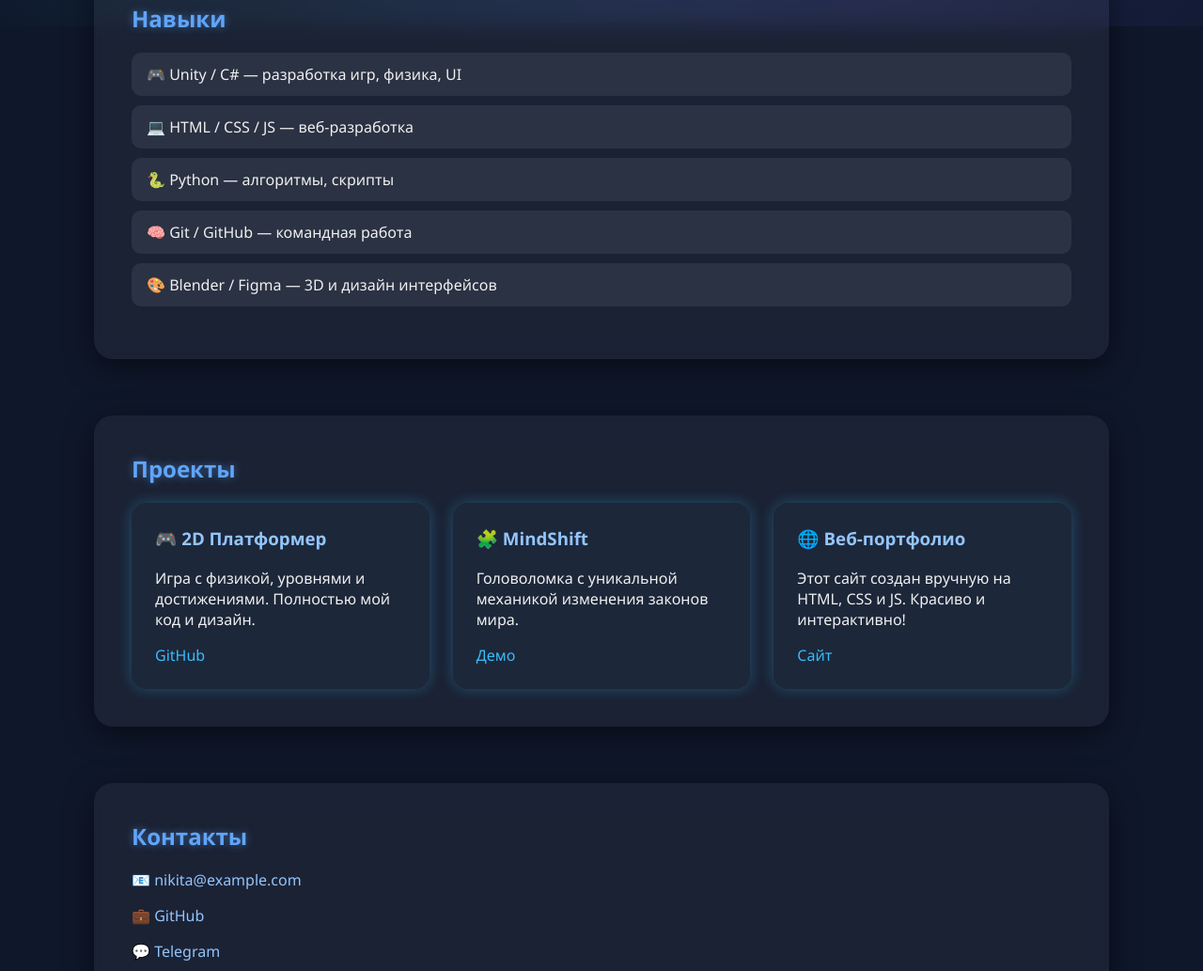
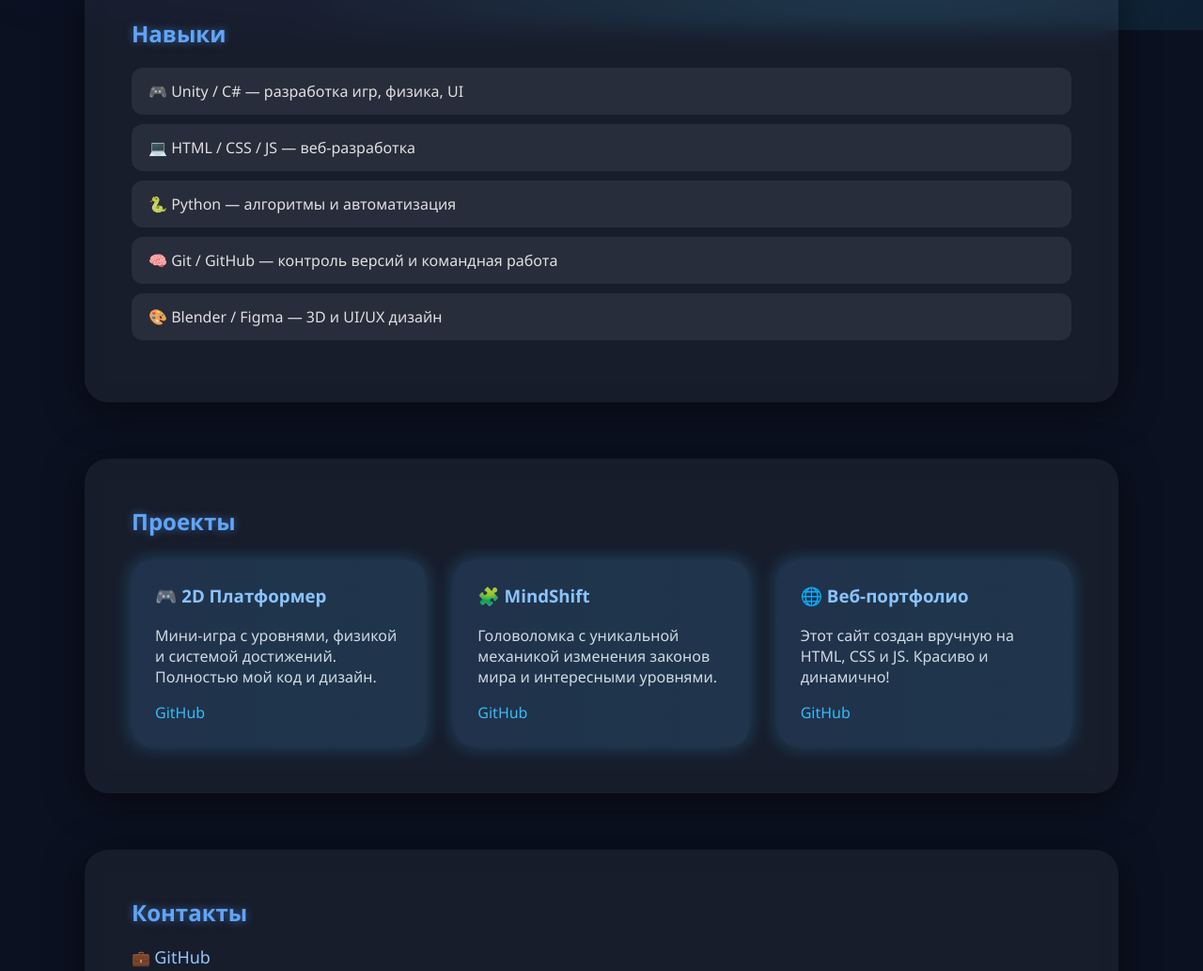
Before and after one commit to nekichzzz/nekichzzz.github.io, a plain HTML site: page index.html in a window 1280 px wide. Shown: the part 759-1792 px from the top of the page at 94% size. Drawn offline with Linux system fonts and the light colour scheme.

Commit message:
Update index.html

```diff
--- a/index.html
+++ b/index.html
@@ -9,9 +9,10 @@
 body {
   margin: 0;
   font-family: 'Segoe UI', sans-serif;
-    background: #0f172a;
-    color: #f0f0f0;
+  background: #0b1120;
+  color: #e0e0e0;
   scroll-behavior: smooth;
+  overflow-x: hidden;
 }
 
 /* Анимированный фон */
@@ -19,63 +20,63 @@
   content: '';
   position: fixed;
   inset: 0;
-    background: radial-gradient(circle at 30% 30%, rgba(56,189,248,0.2), transparent 70%),
-                radial-gradient(circle at 70% 70%, rgba(99,102,241,0.2), transparent 60%);
+  background: radial-gradient(circle at 25% 25%, rgba(99,102,241,0.2), transparent 60%),
+              radial-gradient(circle at 75% 75%, rgba(56,189,248,0.2), transparent 60%);
   z-index: -1;
-    animation: float 15s infinite alternate ease-in-out;
+  animation: float 20s infinite alternate ease-in-out;
 }
 @keyframes float {
   0% { transform: translateY(0px); }
-    100% { transform: translateY(-40px); }
+  100% { transform: translateY(-50px); }
 }
 
 /* Шапка */
 header {
   text-align: center;
   padding: 100px 20px;
-    background: linear-gradient(135deg, #2563eb, #6366f1);
-    box-shadow: 0 0 50px rgba(37,99,235,0.4);
+  background: linear-gradient(135deg, #1e3a8a, #0f172a);
+  box-shadow: 0 0 60px rgba(37,99,235,0.4);
+  clip-path: ellipse(100% 80% at 50% 0%);
 }
 header h1 {
-    font-size: 50px;
+  font-size: 56px;
   margin: 0;
-    text-shadow: 0 0 15px rgba(255,255,255,0.3);
+  text-shadow: 0 0 20px rgba(255,255,255,0.3);
 }
 header p {
   font-size: 20px;
+  margin: 15px 0 25px 0;
   opacity: 0.9;
 }
-  .btn {
-    display: inline-block;
-    margin-top: 25px;
+header .btn {
   padding: 15px 30px;
+  font-size: 18px;
   font-weight: bold;
   background: #0f172a;
   color: #93c5fd;
-    border-radius: 12px;
+  border-radius: 15px;
   border: none;
   cursor: pointer;
-    font-size: 16px;
-    box-shadow: 0 0 25px rgba(147,197,253,0.5);
+  box-shadow: 0 0 35px rgba(147,197,253,0.5);
   transition: 0.3s;
 }
-  .btn:hover {
+header .btn:hover {
   background: #1d4ed8;
   color: white;
-    box-shadow: 0 0 40px rgba(147,197,253,0.7);
+  box-shadow: 0 0 50px rgba(147,197,253,0.7);
 }
 
 /* Секции */
 section {
   max-width: 1000px;
   margin: 60px auto;
-    padding: 40px;
+  padding: 50px;
   background: rgba(255,255,255,0.05);
-    border-radius: 20px;
-    box-shadow: 0 8px 30px rgba(0,0,0,0.5);
-    backdrop-filter: blur(10px);
+  border-radius: 25px;
+  box-shadow: 0 8px 40px rgba(0,0,0,0.5);
+  backdrop-filter: blur(12px);
   opacity: 0;
-    transform: translateY(30px);
+  transform: translateY(40px);
   transition: all 1s ease;
 }
 section.visible {
@@ -84,45 +85,60 @@
 }
 h2 {
   color: #60a5fa;
-    text-shadow: 0 0 8px rgba(96,165,250,0.5);
   margin-top: 0;
+  text-shadow: 0 0 10px rgba(96,165,250,0.5);
 }
 
+/* Навыки */
 ul {
   list-style: none;
   padding: 0;
 }
 li {
   margin: 10px 0;
-    padding: 12px 16px;
+  padding: 14px 18px;
   background: rgba(255,255,255,0.07);
-    border-radius: 10px;
+  border-radius: 12px;
   transition: 0.3s;
 }
 li:hover {
-    background: rgba(255,255,255,0.15);
-    transform: translateX(5px);
+  background: rgba(255,255,255,0.18);
+  transform: translateX(7px);
 }
 
 /* Проекты */
 .projects {
   display: grid;
   grid-template-columns: repeat(auto-fit, minmax(280px, 1fr));
-    gap: 25px;
-    margin-top: 20px;
+  gap: 30px;
+  margin-top: 25px;
 }
 .card {
   background: rgba(30,41,59,0.85);
-    border-radius: 16px;
+  border-radius: 20px;
   padding: 25px;
   transition: 0.3s;
   position: relative;
   overflow: hidden;
-    box-shadow: 0 0 15px rgba(56,189,248,0.3);
+  box-shadow: 0 0 20px rgba(56,189,248,0.3);
+}
+.card::before {
+  content: '';
+  position: absolute;
+  top: -50%;
+  left: -50%;
+  width: 200%;
+  height: 200%;
+  background: linear-gradient(45deg, #6366f1, #38bdf8, #60a5fa);
+  opacity: 0.1;
+  transform: rotate(45deg);
+}
+.card:hover::before {
+  opacity: 0.3;
 }
 .card:hover {
-    transform: translateY(-7px) scale(1.03);
-    box-shadow: 0 0 30px rgba(56,189,248,0.6);
+  transform: translateY(-10px) scale(1.05);
+  box-shadow: 0 0 35px rgba(56,189,248,0.6);
 }
 .card h3 {
   color: #93c5fd;
@@ -140,17 +156,20 @@
 .contact a {
   color: #93c5fd;
   text-decoration: none;
+  font-size: 18px;
 }
 .contact a:hover {
   text-decoration: underline;
+  text-shadow: 0 0 10px #38bdf8;
 }
 
 /* Подвал */
 footer {
   text-align: center;
-    padding: 30px;
+  padding: 40px;
   color: #9ca3af;
   border-top: 1px solid rgba(255,255,255,0.1);
+  font-size: 16px;
 }
 </style>
 </head>
@@ -164,7 +183,7 @@
 
 <section id="about">
   <h2>О себе</h2>
-  <p>Привет! 👋 Я Никита, студент НИУ ВШЭ СПб. Создаю игры на Unity, пишу чистый код и делаю интерактивные проекты. Моя цель — стать разработчиком игр с интересной механикой и атмосферой.</p>
+  <p>Привет! 👋 Я Никита, студент НИУ ВШЭ СПб. Создаю игры на Unity, пишу чистый код и разрабатываю интерактивные проекты. Люблю экспериментировать с механикой и визуальными эффектами.</p>
 </section>
 
 <section id="skills">
@@ -172,9 +191,9 @@
   <ul>
     <li>🎮 Unity / C# — разработка игр, физика, UI</li>
     <li>💻 HTML / CSS / JS — веб-разработка</li>
-    <li>🐍 Python — алгоритмы, скрипты</li>
-    <li>🧠 Git / GitHub — командная работа</li>
-    <li>🎨 Blender / Figma — 3D и дизайн интерфейсов</li>
+    <li>🐍 Python — алгоритмы и автоматизация</li>
+    <li>🧠 Git / GitHub — контроль версий и командная работа</li>
+    <li>🎨 Blender / Figma — 3D и UI/UX дизайн</li>
   </ul>
 </section>
 
@@ -183,27 +202,25 @@
   <div class="projects">
     <div class="card">
       <h3>🎮 2D Платформер</h3>
-      <p>Игра с физикой, уровнями и достижениями. Полностью мой код и дизайн.</p>
-      <a href="#">GitHub</a>
+      <p>Мини-игра с уровнями, физикой и системой достижений. Полностью мой код и дизайн.</p>
+      <a href="https://github.com/nekichzzz">GitHub</a>
     </div>
     <div class="card">
       <h3>🧩 MindShift</h3>
-      <p>Головоломка с уникальной механикой изменения законов мира.</p>
-      <a href="#">Демо</a>
+      <p>Головоломка с уникальной механикой изменения законов мира и интересными уровнями.</p>
+      <a href="https://github.com/nekichzzz">GitHub</a>
     </div>
     <div class="card">
       <h3>🌐 Веб-портфолио</h3>
-      <p>Этот сайт создан вручную на HTML, CSS и JS. Красиво и интерактивно!</p>
-      <a href="#">Сайт</a>
+      <p>Этот сайт создан вручную на HTML, CSS и JS. Красиво и динамично!</p>
+      <a href="https://github.com/nekichzzz">GitHub</a>
     </div>
   </div>
 </section>
 
 <section id="contact" class="contact">
   <h2>Контакты</h2>
-  <p>📧 <a href="mailto:nikita@example.com">nikita@example.com</a></p>
-  <p>💼 <a href="https://github.com/nikitakarassyov">GitHub</a></p>
-  <p>💬 <a href="#">Telegram</a></p>
+  <p>💼 <a href="https://github.com/nekichzzz">GitHub</a></p>
 </section>
 
 <footer>
@@ -219,12 +236,10 @@
 // Появление секций при скролле
 const sections = document.querySelectorAll('section');
 window.addEventListener('scroll', () => {
-    const triggerBottom = window.innerHeight * 0.85;
+  const trigger = window.innerHeight * 0.85;
   sections.forEach(section => {
-      const sectionTop = section.getBoundingClientRect().top;
-      if(sectionTop < triggerBottom){
-        section.classList.add('visible');
-      }
+    const top = section.getBoundingClientRect().top;
+    if(top < trigger) section.classList.add('visible');
   });
 });
 </script>
```
Lines whose indentation alone changed are shown as unchanged.
